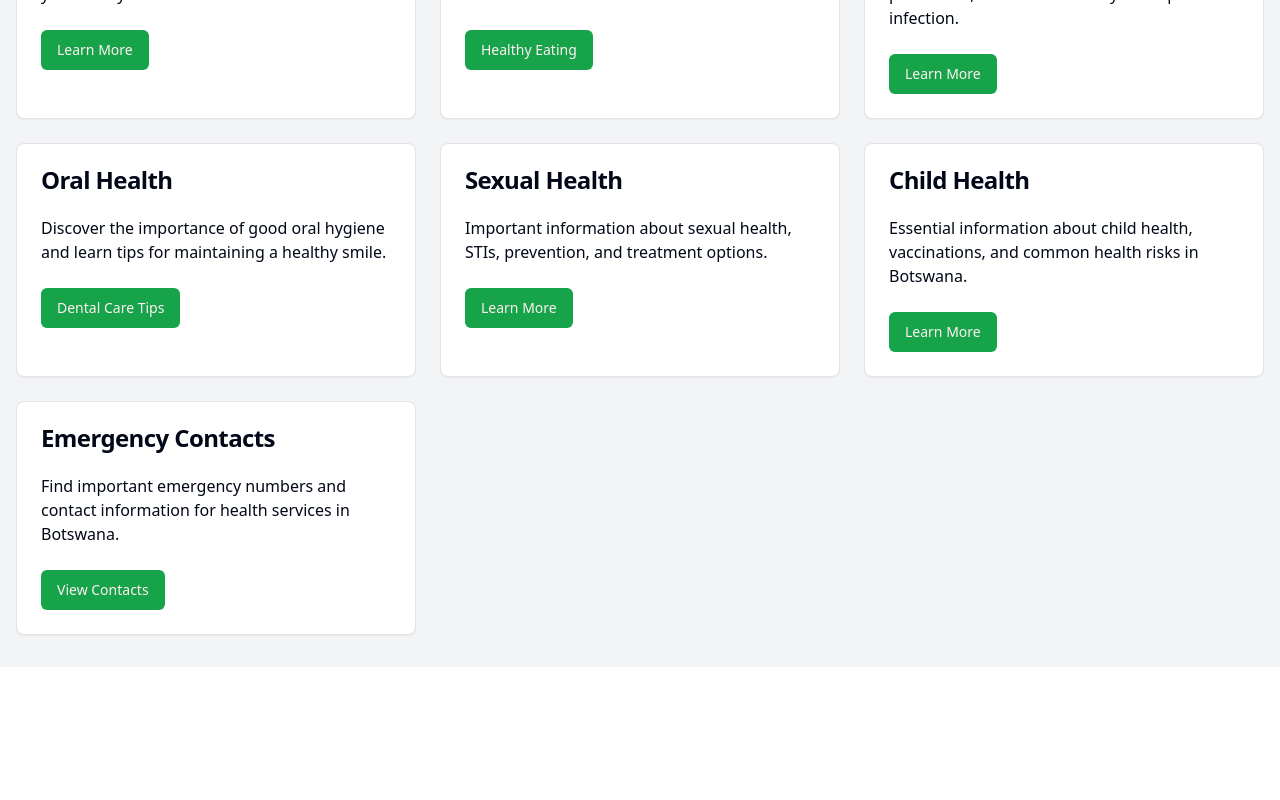
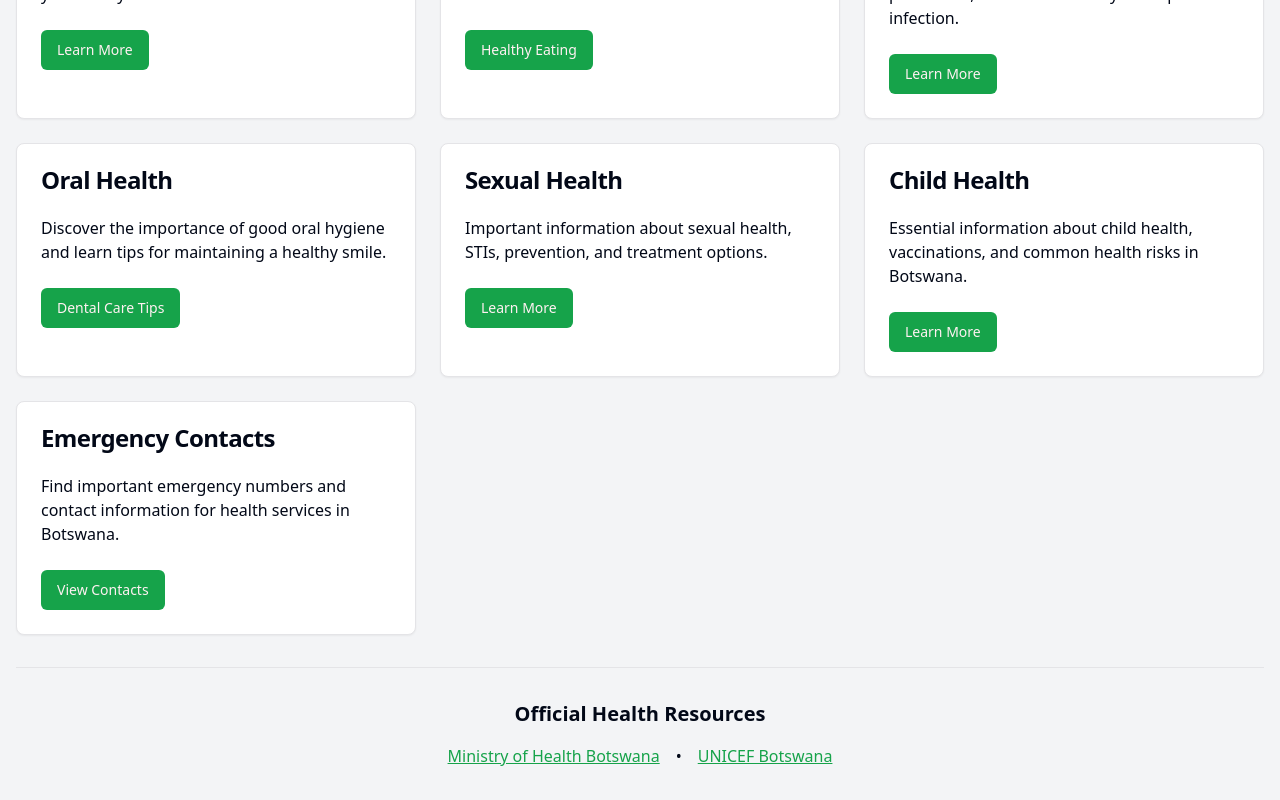
Before and after one commit to Lucamok/healthy-botswana, a React (Vite) app: page / in a window 1280 px wide. Shown: the part 465-1265 px from the top of the page. Before the commit the page ends 1132 px from the top, so only its background shows below. Built offline with nearby package versions, Linux system fonts and the light colour scheme.

Commit message:
Add external links to resources
Include links to the Ministry of Health in Botswana's website and UNICEF on the dashboard at the bottom of the page.
[skip gpt_engineer]

```diff
--- a/src/pages/Index.tsx
+++ b/src/pages/Index.tsx
@@ -2,6 +2,7 @@ import React from 'react';
 import { Header } from '../components/Header';
 import { InfoCard } from '../components/InfoCard';
 import { Alert, AlertDescription, AlertTitle } from "@/components/ui/alert";
+import { Separator } from "@/components/ui/separator";
 
 const Index = () => {
   return (
@@ -63,6 +64,31 @@ const Index = () => {
             linkUrl="/contact"
           />
         </div>
+
+        <Separator className="my-8" />
+
+        <div className="mt-8 text-center">
+          <h2 className="text-xl font-semibold mb-4">Official Health Resources</h2>
+          <div className="flex flex-col md:flex-row justify-center items-center gap-4">
+            <a
+              href="https://www.moh.gov.bw"
+              target="_blank"
+              rel="noopener noreferrer"
+              className="text-green-600 hover:text-green-800 underline"
+            >
+              Ministry of Health Botswana
+            </a>
+            <span className="hidden md:inline">•</span>
+            <a
+              href="https://www.unicef.org/botswana"
+              target="_blank"
+              rel="noopener noreferrer"
+              className="text-green-600 hover:text-green-800 underline"
+            >
+              UNICEF Botswana
+            </a>
+          </div>
+        </div>
       </main>
     </div>
   );
```
